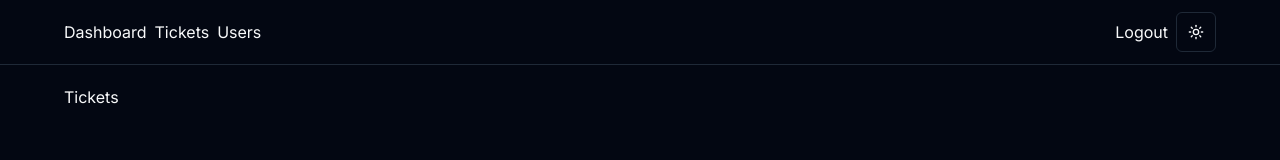
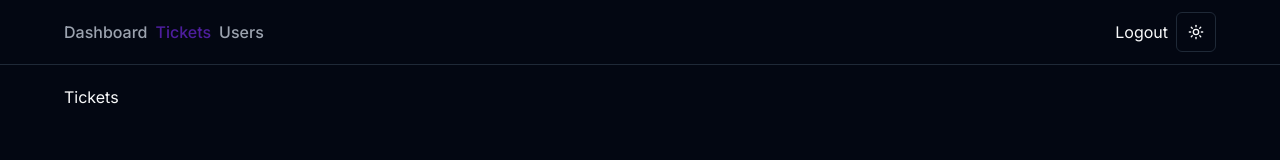
Before and after one commit to tanjanobel/ticketing-app, a Next.js app: page /tickets in a window 1280 px wide. Shown: the top 160 px of the page. Built offline with nearby package versions, Linux system fonts and the light colour scheme.

Commit message:
Add navigation features

```diff
--- a/app/globals.css
+++ b/app/globals.css
@@ -68,3 +68,9 @@
         @apply bg-background text-foreground;
     }
 }
+
+@layer components {
+    .navbar-link {
+        @apply font-medium text-muted-foreground transition-colors hover:text-primary;
+    }
+}
--- a/components/MainNav.tsx
+++ b/components/MainNav.tsx
@@ -1,13 +1,12 @@
 import Link from 'next/link';
 import ToggleMode from "@/components/ToggleMode";
+import MainNavLinks from "@/components/MainNavLinks";
 
 const MainNav = () => {
     return (
         <div className="flex justify-between">
             <div className="flex items-center gap-2">
-                <Link href="/">Dashboard</Link>
-                <Link href="/tickets">Tickets</Link>
-                <Link href="/users">Users</Link>
+                <MainNavLinks />
             </div>
             <div className="flex items-center gap-2">
                 <Link href="/">Logout</Link>
--- /dev/null
+++ b/components/MainNavLinks.tsx
@@ -0,0 +1,30 @@
+"use client"
+
+import Link from "next/link";
+import { usePathname } from "next/navigation";
+
+const MainNavLinks = () => {
+
+    const links = [
+        {label: "Dashboard", href: "/"},
+        {label: "Tickets", href: "/tickets"},
+        {label: "Users", href: "/users"},
+    ];
+
+    const currentPath = usePathname();
+    console.log(currentPath);
+
+    return (
+        <div className="flex items-center gap-2">
+            {links.map((link, index) => (
+                <Link key={index} href={link.href} className={`navbar-link ${
+                    currentPath == link.href &&
+                    "cursor-default text-primary/70 hover:text-primary/60"
+                }`}>
+                    {link.label}</Link>
+            ))}
+        </div>
+    );
+};
+
+export default MainNavLinks;
```
